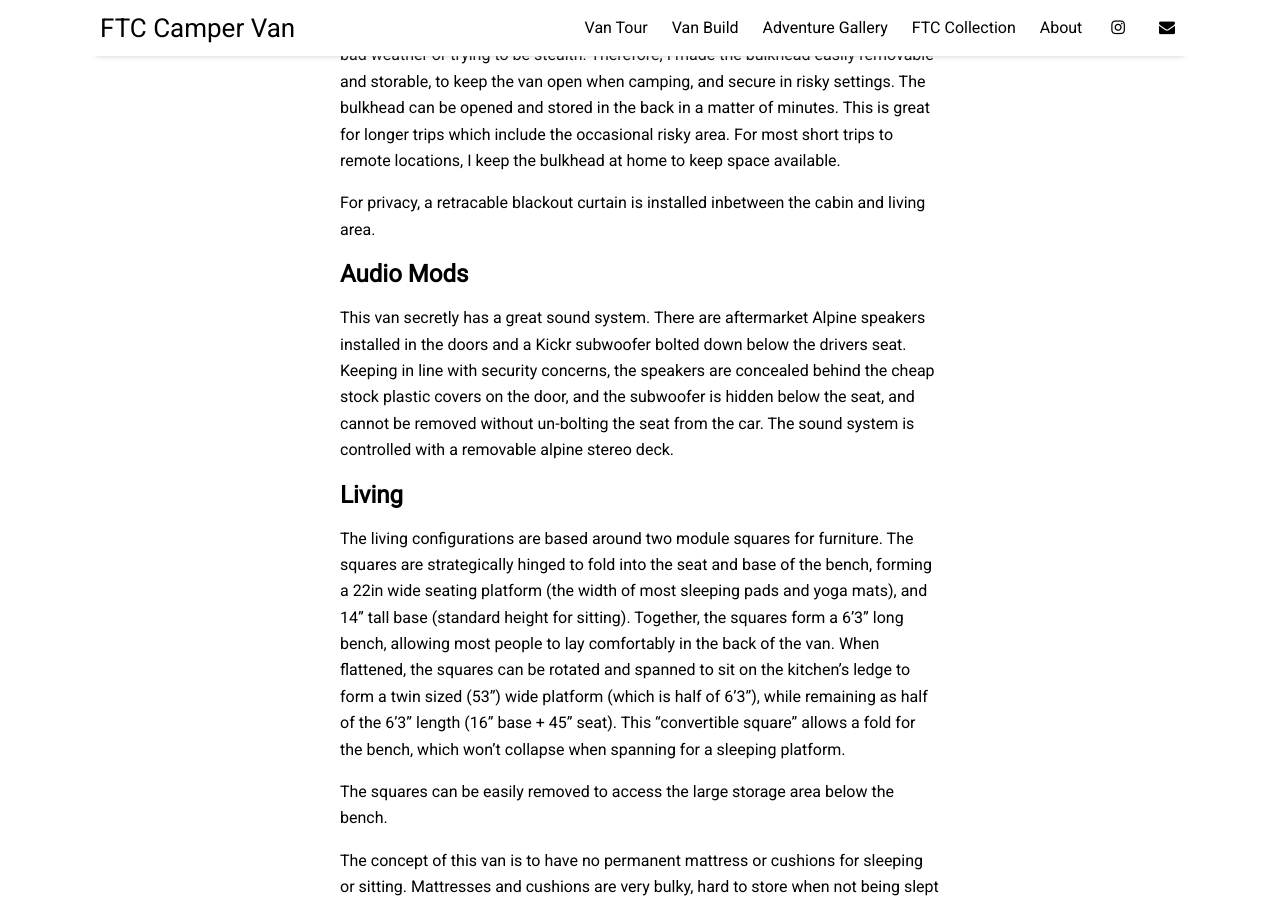
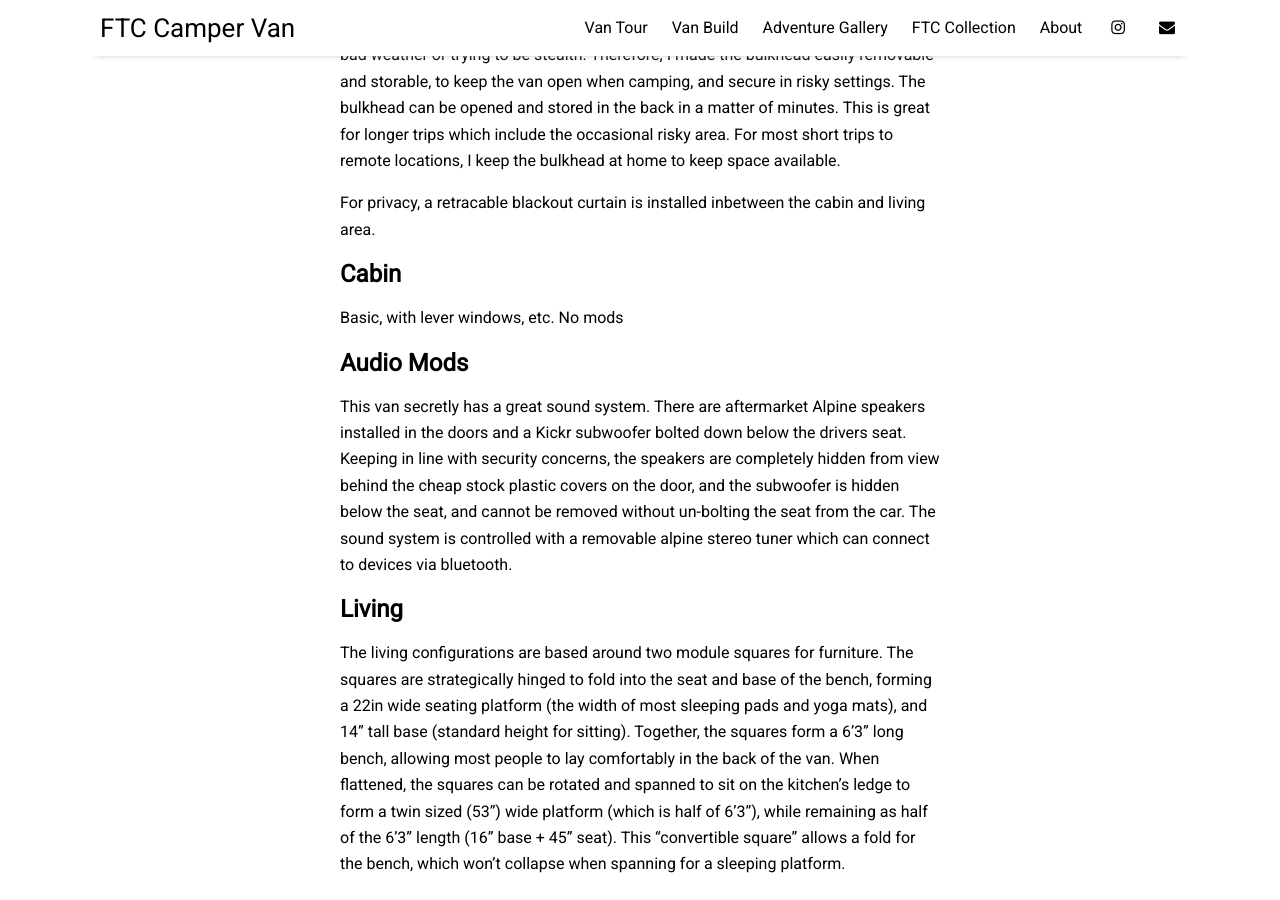
Before and after one commit to 00bradw/vanSite, a Jekyll site: the page built from pages/tour.md, in a window 1280 px wide and 900 px high, scrolled down 741 px. Built offline with Jekyll 4.4.1, drawn with Linux system fonts in a browser that asks for light colours; nearby versions of some CDN libraries.

```diff
--- a/pages/tour.md
+++ b/pages/tour.md
@@ -18,9 +18,12 @@ The trade-off with the steel bulkhead is that you lose the ability to jump from
 
 For privacy, a retracable blackout curtain is installed inbetween the cabin and living area.
 
+## Cabin
+Basic, with lever windows, etc. No mods
+
 ## Audio Mods
 
-This van secretly has a great sound system. There are aftermarket Alpine speakers installed in the doors and a Kickr subwoofer bolted down below the drivers seat. Keeping in line with security concerns, the speakers are concealed behind the cheap stock plastic covers on the door, and the subwoofer is hidden below the seat, and cannot be removed without un-bolting the seat from the car. The sound system is controlled with a removable alpine stereo deck.
+This van secretly has a great sound system. There are aftermarket Alpine speakers installed in the doors and a Kickr subwoofer bolted down below the drivers seat. Keeping in line with security concerns, the speakers are completely hidden from view behind the cheap stock plastic covers on the door, and the subwoofer is hidden below the seat, and cannot be removed without un-bolting the seat from the car. The sound system is controlled with a removable alpine stereo tuner which can connect to devices via bluetooth.
 
 ## Living
 
```
Also changed, not shown: pages/about.md (+2 -2 lines).
